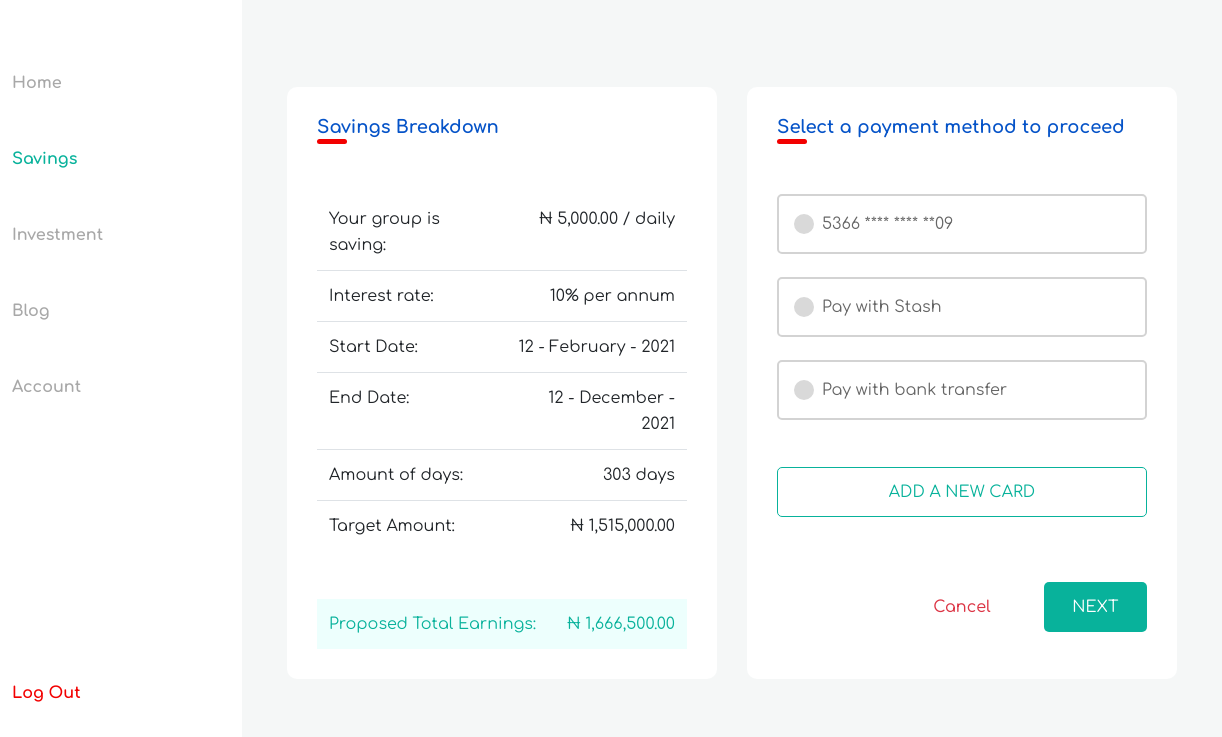
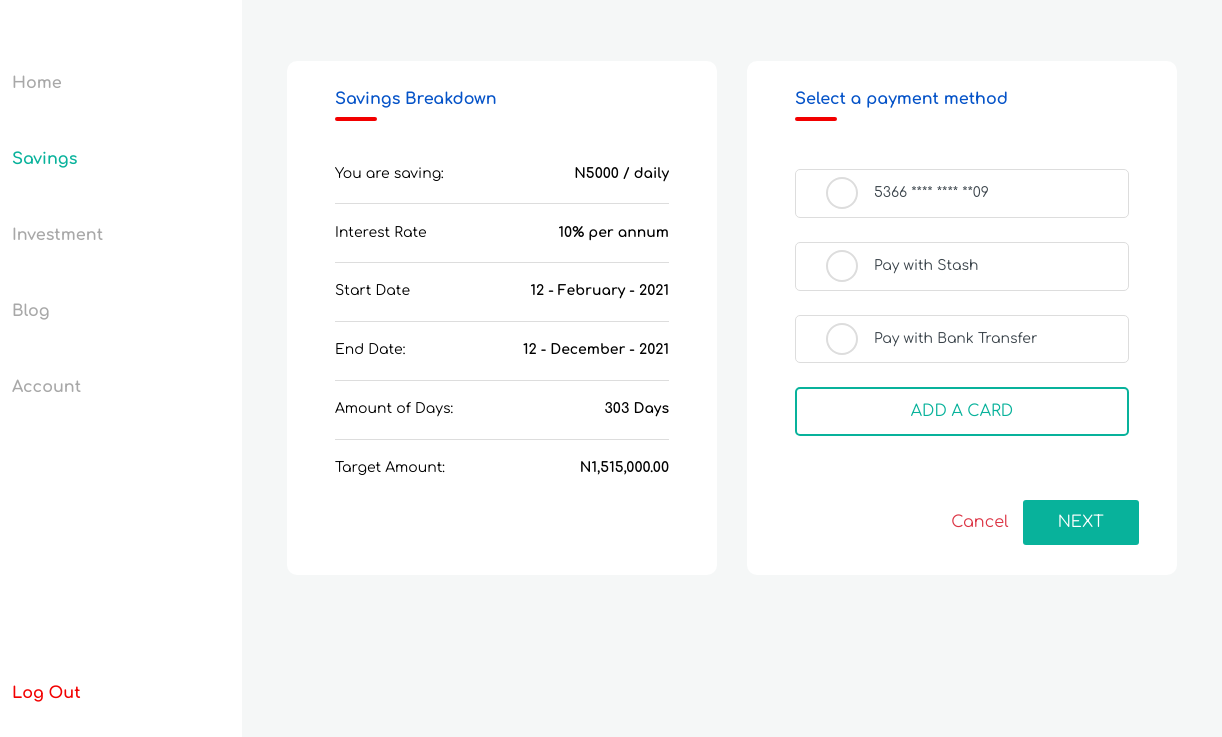
Before and after one commit to lukmanoladosu93/investYield, a plain HTML site: page investyield_signed_in/savings-individual4.html in a window 1280 px wide. Shown: the part 63-800 px from the top of the page, 58-1280 px from the left. Drawn offline with nearby package versions, Linux system fonts and the light colour scheme; a script that the page names is missing.

Commit message:
Made changes to the custom radio buttons

```diff
--- a/investyield_signed_in/savings-individual4.html
+++ b/investyield_signed_in/savings-individual4.html
@@ -304,98 +304,91 @@
 
             <!-- MAIN CONTENT-->
             <div class="main-content">
-                <div class="section__content section__content--p30">
+                <div class="section__content section__content--p30 pb-4">
                     <div class="container-fluid">
-                        <div class="row mt-50">
-                            <div class="col-lg-6 flex-column flex-grow-1">
-                                <div class="au-card h-100">
+                        <div class="row rg-4 mt-4">
+                            <div class="col-lg-6 col-md-6 d-flex flex-column">
+                                <div class="au-card px-0 flex-grow-1">
                                     <div class="au-card-inner">
-                                        <h4 class="text-blue">Savings Breakdown</h4>
-                                        <div class="small-red-line"></div>
+                                        <div class="px-4 px-lg-5">
+                                            <h3 class="title-2 tm-b-5">Savings Breakdown</h3>
+                                        </div>
 
-                                        <div class="mt-50">
-                                            <table class="table">
-                                                <thead></thead>
-                                                <tbody>
-                                                    <tr>
-                                                        <td class="no-border-top">Your group is saving:</td>
-                                                        <td class="text-right no-border-top">₦ 5,000.00 / daily</td>
-                                                    </tr>
-                                                    <tr>
-                                                        <td>Interest rate:</td>
-                                                        <td class="text-right">10% per annum</td>
-                                                    </tr>
-                                                    <tr>
-                                                        <td>Start Date:</td>
-                                                        <td class="text-right">12 - February - 2021</td>
-                                                    </tr>
-                                                    <tr>
-                                                        <td>End Date:</td>
-                                                        <td class="text-right">12 - December - 2021</td>
-                                                    </tr>
-                                                    <tr>
-                                                        <td>Amount of days:</td>
-                                                        <td class="text-right">303 days</td>
-                                                    </tr>
-                                                    <tr>
-                                                        <td>Target Amount:</td>
-                                                        <td class="text-right">₦ 1,515,000.00</td>
-                                                    </tr>
-                                                </tbody>
-                                            </table>
-                                            <div class="mt-5 light-green-div">
-                                                <table class="table">
-                                                    <tbody>
-                                                        <tr>
-                                                            <td>Proposed Total Earnings:</td>
-                                                            <td class="text-right">₦ 1,666,500.00</td>
-                                                        </tr>
-                                                    </tbody>
-                                                </table>
+                                        <div class="savings-breakdown p-4 px-lg-5">
+                                            <div class="savings-breakdown-row text-black">
+                                                <p>You are saving:</p>
+                                                <p class="font-weight-bold">N5000 / daily</p>
+                                            </div>
+
+                                            <div class="savings-breakdown-row text-black">
+                                                <p>Interest Rate</p>
+                                                <p class="font-weight-bold">10% per annum</p>
+                                            </div>
+
+                                            <div class="savings-breakdown-row text-black">
+                                                <p>Start Date</p>
+                                                <p class="font-weight-bold">12 - February - 2021</p>
+                                            </div>
+
+                                            <div class="savings-breakdown-row text-black">
+                                                <p>End Date:</p>
+                                                <p class="font-weight-bold">12 - December - 2021</p>
+                                            </div>
+
+                                            <div class="savings-breakdown-row text-black">
+                                                <p>Amount of Days:</p>
+                                                <p class="font-weight-bold">303 Days</p>
+                                            </div>
+
+                                            <div class="savings-breakdown-row text-black">
+                                                <p>Target Amount:</p>
+                                                <p class="font-weight-bold">N1,515,000.00</p>
                                             </div>
                                         </div>
                                     </div>
                                 </div>
                             </div>
-                            <div class="col-lg-6 flex-column flex-grow-1">
-                                <div class="au-card h-100">
+                            <div class="col-lg-6 col-md-6 d-flex flex-column">
+                                <div class="au-card position-relative px-0 flex-grow-1">
                                     <div class="au-card-inner">
-                                        <h4 class="text-blue">Select a payment method to proceed</h4>
-                                        <div class="small-red-line"></div>
+                                        <div class="px-4 px-lg-5">
+                                            <h3 class="title-2 tm-b-5">Select a payment method</h3>
+                                        </div>
+                                        <div class="px-4 px-lg-5 mt-5">
+                                            <form action="">
+                                                <div class="pay-method-radio">
+                                                    <input id="radio1" name="radio" type="radio" />
+                                                    <label for="radio1"><span>5366 **** **** **09</span></label>
+                                                </div>
+                                                <div class="pay-method-radio mt-4">
+                                                    <input id="radio2" name="radio" type="radio" />
+                                                    <label for="radio2"><span>Pay with Stash</span></label>
+                                                </div>
+                                                <div class="pay-method-radio mt-4">
+                                                    <input id="radio3" name="radio" type="radio" />
+                                                    <label for="radio3"><span>Pay with Bank Transfer</span></label>
+                                                </div>
 
-                                        <div class="mt-50">
-                                            <div class="payment-selection">
-                                                <input type="radio" name="select" id="option-1">
-                                                <input type="radio" name="select" id="option-2">
-                                                <input type="radio" name="select" id="option-3">
-                                                <label for="option-1" class="option option-1">
-                                                    <div class="dot"></div>
-                                                    <span class="px-2">5366 **** **** **09</span>
-                                                </label>
-                                                <label for="option-2" class="option option-2">
-                                                    <div class="dot"></div>
-                                                    <span class="px-2">Pay with Stash</span>
-                                                </label>
-                                                <label for="option-3" class="option option-3">
-                                                    <div class="dot"></div>
-                                                    <span class="px-2">Pay with bank transfer</span>
-                                                </label>
-                                                <div class="mt-4">
-                                                    <button class="btn btn-resend-otp">ADD A NEW CARD</button>
+                                                <div class="form-group mt-4">
+                                                    <a href="#"
+                                                        class="au-btn-outline d-flex justify-content-center align-items-center">Add
+                                                        a Card</a>
                                                 </div>
-                                                <div class="row mt-50 align-items-center justify-content-end">
-                                                    <div class="col-lg-8">
-                                                        <div class="row">
-                                                            <div class="col-lg-6">
-                                                                <button class="btn btn-cancel text-danger">Cancel</button>
+
+                                                <div class="row justify-content-end">
+                                                    <div class="col-lg-8 mt-5">
+                                                        <div class="d-flex justify-content-between">
+                                                            <div class="col-lg-6 px-0">
+                                                                <a href="#"
+                                                                    class="au-btn iy-btn-secondary text-danger">Cancel</a>
                                                             </div>
-                                                            <div class="col-lg-6">
-                                                                <button class="btn login-submit">NEXT</button>
+                                                            <div class="col-lg-6 px-0">
+                                                                <a href="#" class="au-btn iy-btn-primary">NEXT</a>
                                                             </div>
                                                         </div>
                                                     </div>
                                                 </div>
-                                            </div>
+                                            </form>
                                         </div>
                                     </div>
                                 </div>
```
Also changed, not shown: investyield_signed_in/savings-individual2.html (+24 -20 lines), investyield_signed_in/assets/css/theme.css, 2 other files.
